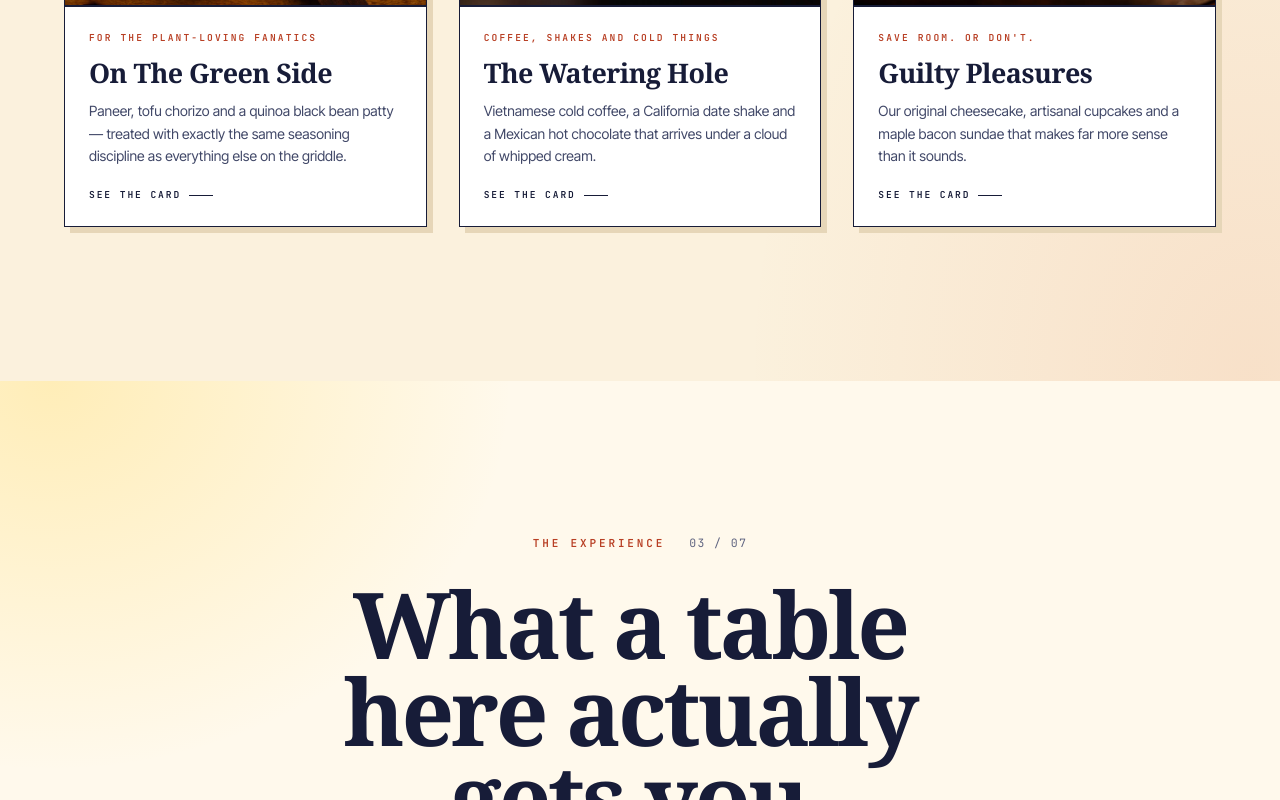
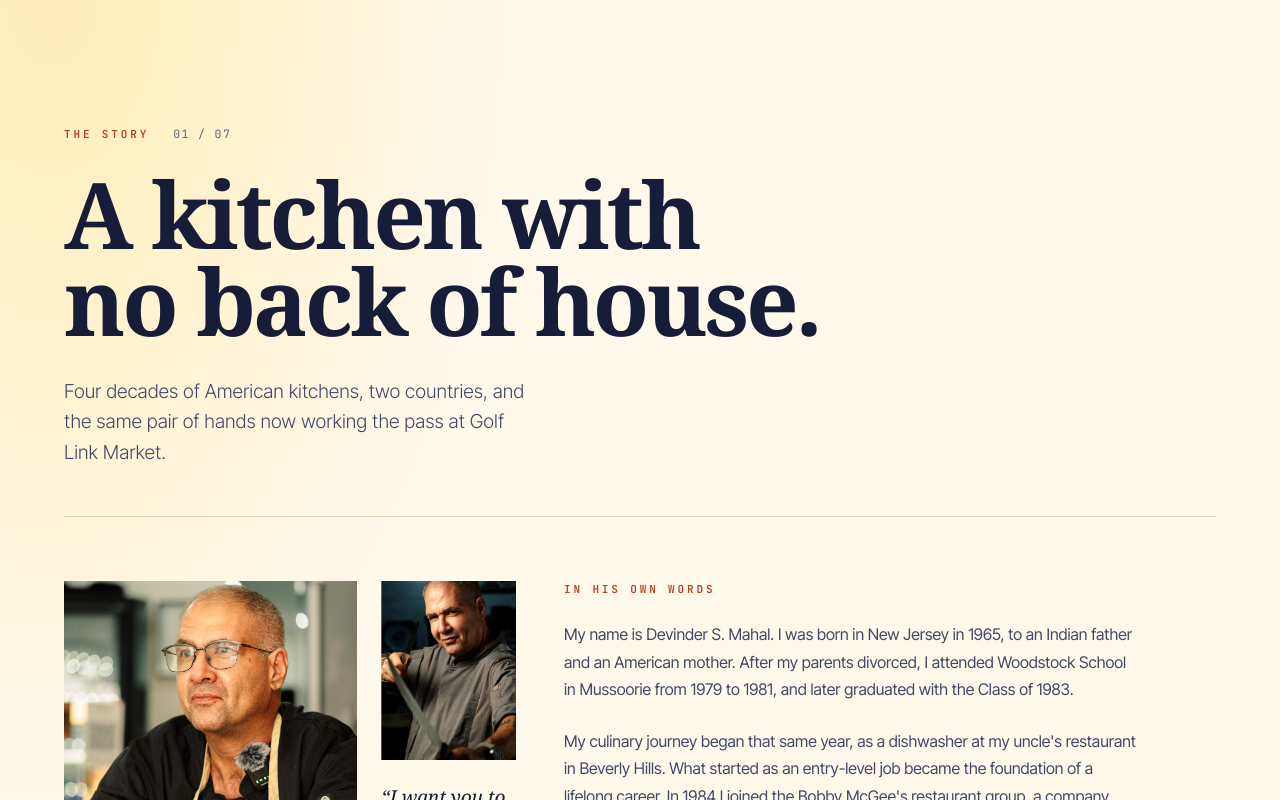
Before and after one commit to denver01100-arch/devsamericancafe, a Next.js app: page / in a window 1280 px wide. Shown: the part 5400-6200 px from the top of the page. Built offline with nearby package versions, Linux system fonts and the light colour scheme; no server answers.

Commit message:
Update page.tsx

```diff
--- a/app/page.tsx
+++ b/app/page.tsx
@@ -15,10 +15,10 @@ export default function HomePage() {
     <>
       <Hero />
       <Ticker />
-      <About />
       <SignatureMenu />
       <Experience />
       <Challenge />
+      <About />
       <Chef />
       <Gallery />
       <CelebrityWall />
```
